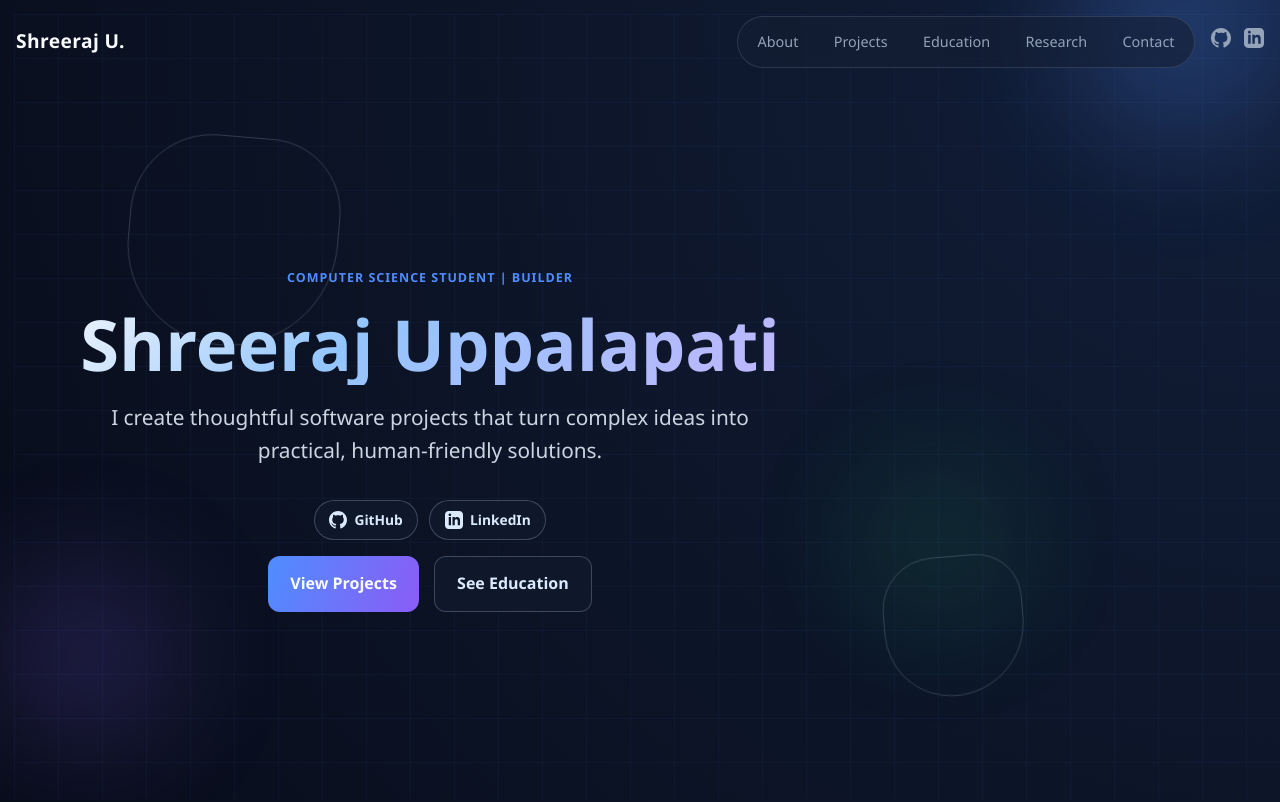
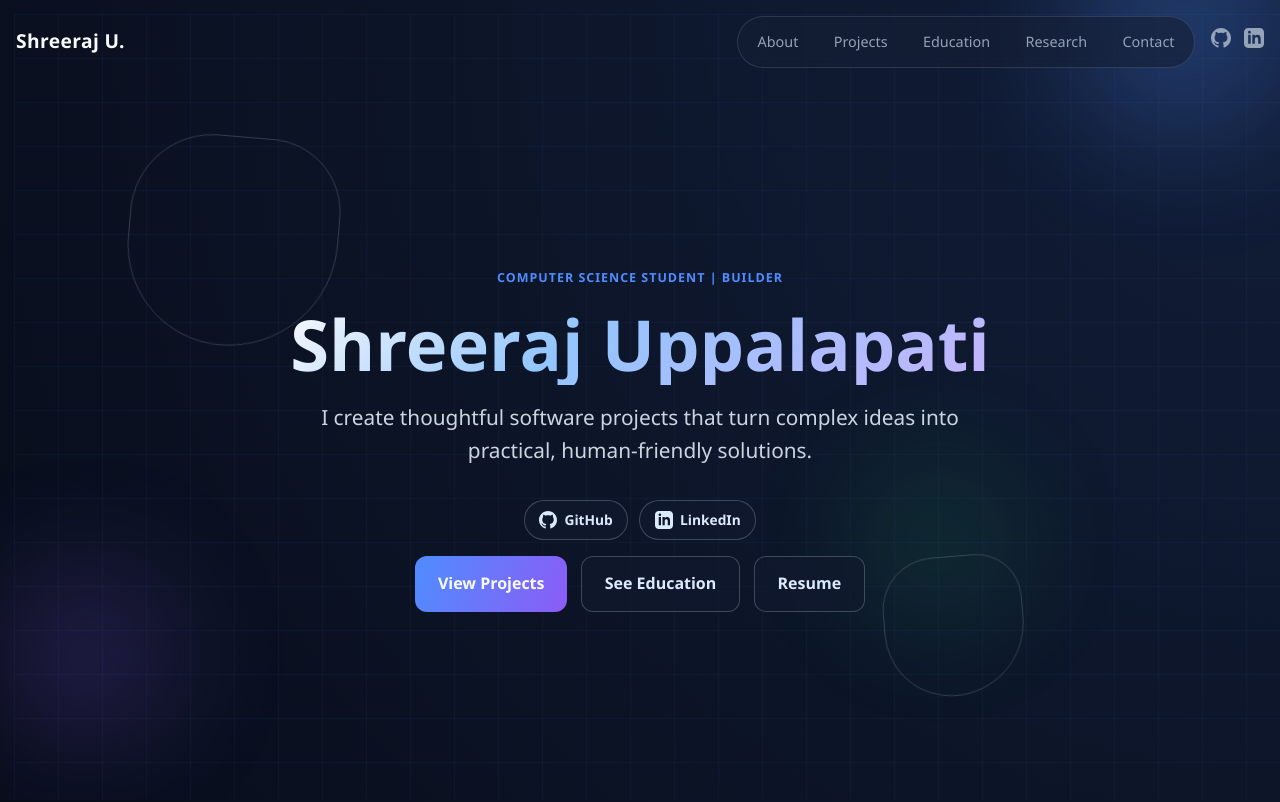
Before and after one commit to shreeraj-u/portfolio, a website: page index.html in a window 1280 px wide. Shown: the top 802 px of the page. Drawn offline with Linux system fonts and the light colour scheme.

Commit message:
Update project

```diff
--- a/index.html
+++ b/index.html
@@ -64,6 +64,7 @@
         <div class="hero-actions">
           <a href="#projects" class="cta-button">View Projects</a>
           <a href="#education" class="cta-secondary">See Education</a>
+          <a href="https://drive.google.com/file/d/1Vnui7JqXU7ayAxsmdQgPhDRs4MZOyTMU/view?usp=sharing" class="cta-secondary" target="_blank" rel="noopener noreferrer">Resume</a>
         </div>
       </div>
     </div>
--- a/styles.css
+++ b/styles.css
@@ -267,6 +267,10 @@ body {
 .hero-content {
   text-align: center;
   max-width: 780px;
+  margin: 0 auto;
+  display: flex;
+  flex-direction: column;
+  align-items: center;
 }
 
 .eyebrow {
```
